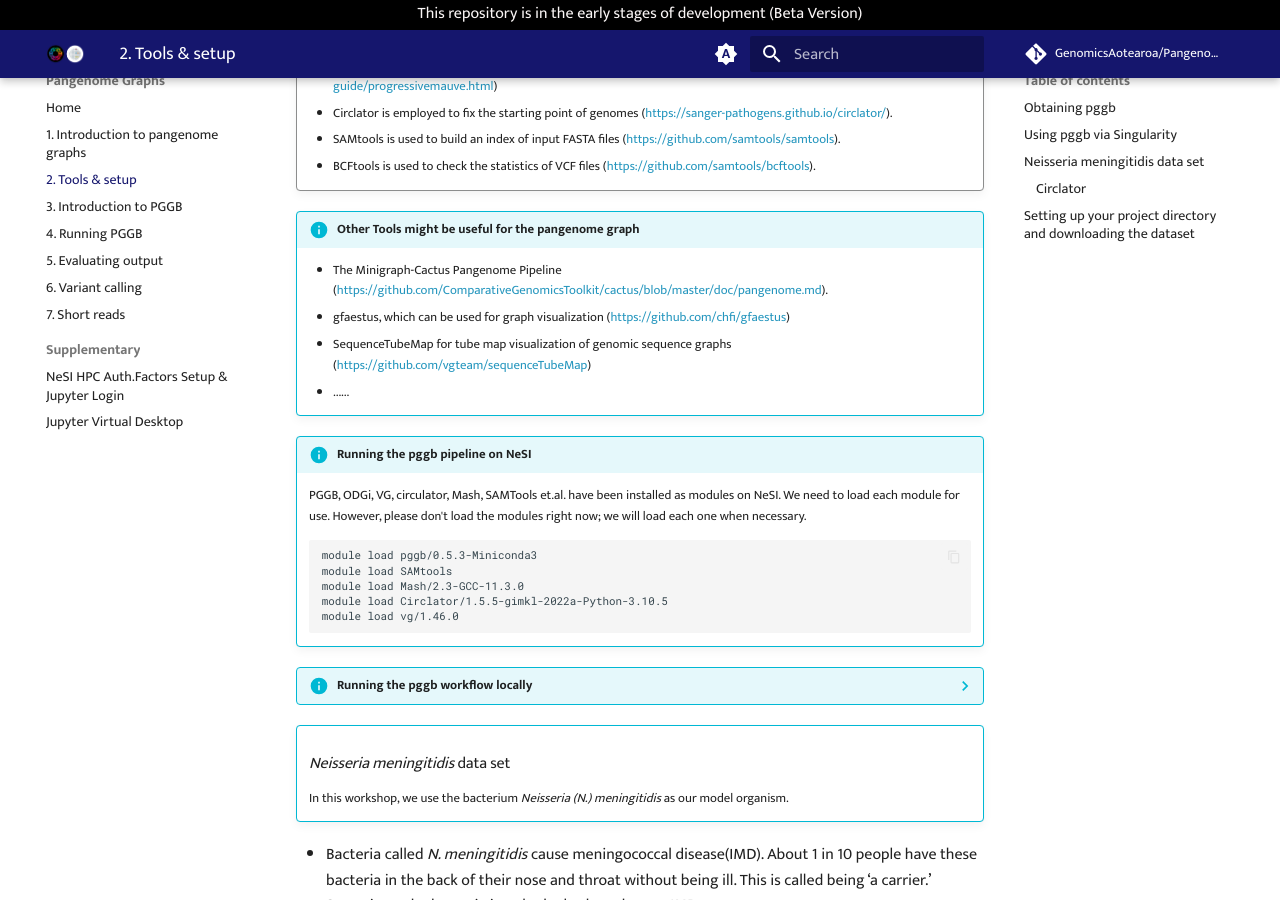
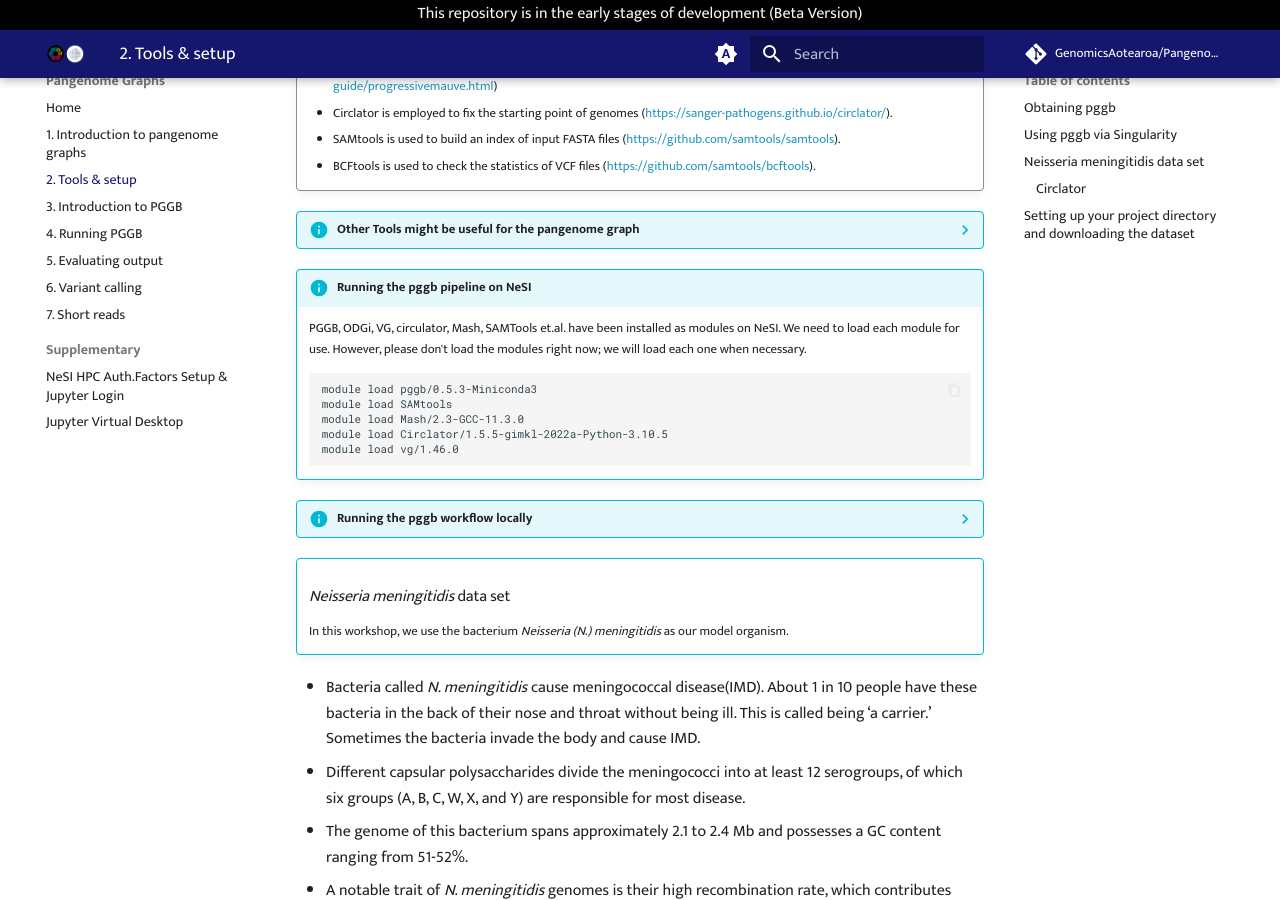
Before and after one commit to GenomicsAotearoa/Pangenome-Graphs-Workshop, an MkDocs documentation site: the page built from docs/2_Tools_and_setup.md, in a window 1280 px wide and 900 px high, scrolled down 352 px. Built offline with MkDocs 1.6.1 and Material for MkDocs 9.7.7, drawn with Linux system fonts in a browser that asks for light colours; comment, search, counter and statistics services are not loaded.

Commit message:
Update 2_Tools_and_setup.md

```diff
--- a/docs/2_Tools_and_setup.md
+++ b/docs/2_Tools_and_setup.md
@@ -10,7 +10,7 @@
     - SAMtools is used to build an index of input FASTA files (https://github.com/samtools/samtools).
     - BCFtools is used to check the statistics of VCF files (https://github.com/samtools/bcftools).
 
-!!! info "Other Tools might be useful for the pangenome graph"
+??? info "Other Tools might be useful for the pangenome graph"
 
     - The Minigraph-Cactus Pangenome Pipeline (https://github.com/ComparativeGenomicsToolkit/cactus/blob/master/doc/pangenome.md).
     - gfaestus, which can be used for graph visualization (https://github.com/chfi/gfaestus)
```
